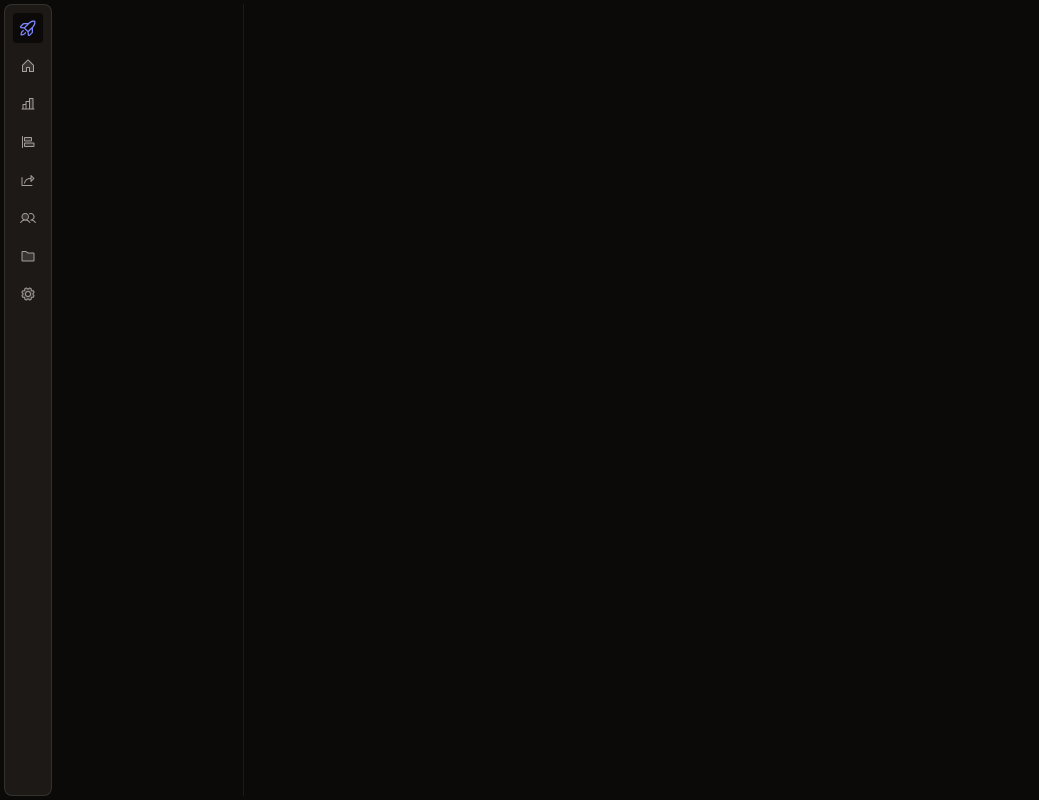
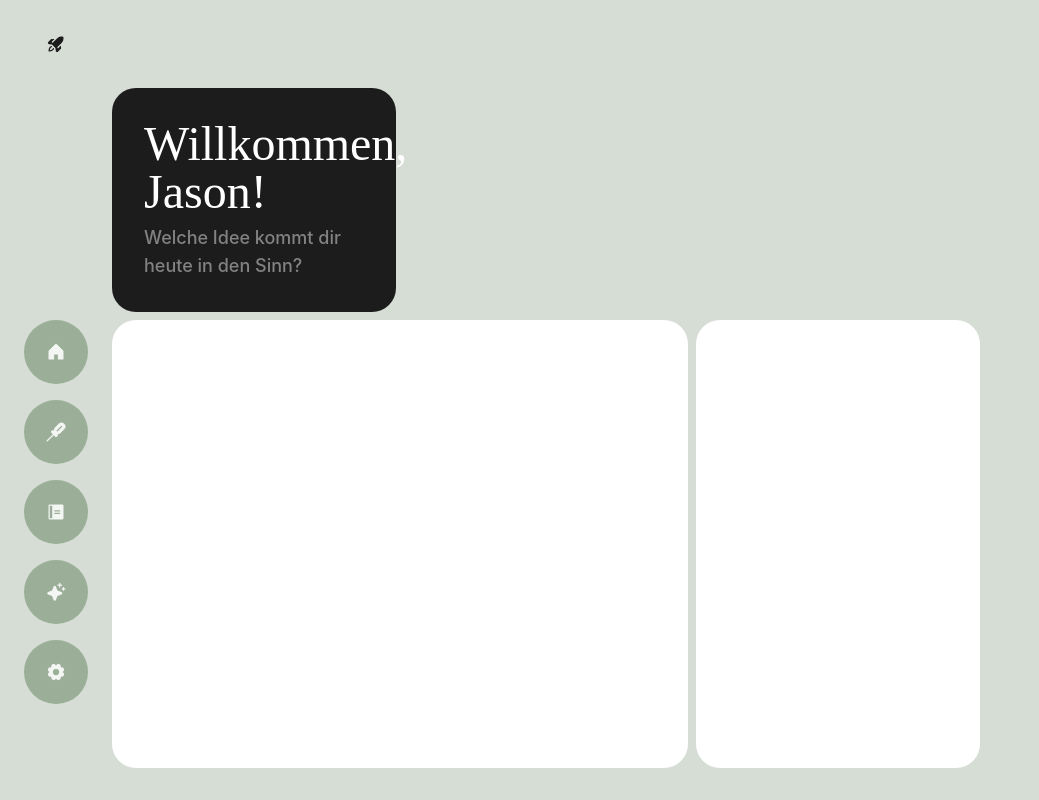
Before and after one commit to uncldrw/druskis-tools, a Nuxt app: page / in a window 1280 px wide. Shown: the whole page, without its empty margins (0-1039 px from the left). Built offline with nearby package versions, Linux system fonts and the light colour scheme.

Commit message:
Füge Dashboard-Layout mit Header und Sidebar hinzu, aktualisiere globale Stile und integriere neue Schriftarten

```diff
--- a/app.vue
+++ b/app.vue
@@ -1,5 +1,7 @@
 <template>
-  <NuxtPage />
+  <NuxtLayout>
+    <NuxtPage />
+  </NuxtLayout>
 </template>
 <style>
 @reference "./assets/css/main.postcss";
--- a/assets/css/main.postcss
+++ b/assets/css/main.postcss
@@ -1,12 +1,77 @@
 @import "tailwindcss";
+@import url("https://fonts.googleapis.com/css2?family=Manrope:wght@200..800&display=swap");
+@import url("https://fonts.googleapis.com/css2?family=Manrope:wght@200..800&family=Outfit:wght@100..900&display=swap");
 
 html {
-  @apply bg-stone-950 font-[450] text-stone-50;
+  @apply bg-neutral-50 font-[450] text-neutral-950;
   /* background-color: #292524; */
-  font-family: "PP Neue Montreal", -apple-system, system-ui, BlinkMacSystemFont,
-    "Segoe UI", Roboto;
+  font-family:
+    "Manrope",
+    -apple-system,
+    system-ui,
+    BlinkMacSystemFont,
+    "Segoe UI",
+    Roboto;
+}
+
+h1,
+h2,
+h3,
+h4,
+h5,
+h6 {
+  font-family: "Outfit";
+  font-weight: 400;
 }
 
 @theme {
-  --color-primary: #f3c614;
+  --color-neutral-50: #e8e8e8;
+  --color-neutral-100: #dedede;
+  --color-neutral-200: #c7c7c7;
+  --color-neutral-300: #b0b0b0;
+  --color-neutral-400: #999999;
+  --color-neutral-500: #828282;
+  --color-neutral-600: #6b6b6b;
+  --color-neutral-700: #545454;
+  --color-neutral-800: #3d3d3d;
+  --color-neutral-900: #262626;
+  --color-neutral-950: #1c1c1c;
+
+  --color-secondary: oklch(62.16% 0.217 287.67);
+  --color-secondary-50: oklch(96.18% 0.02 295.19);
+  --color-secondary-100: oklch(92.17% 0.042 295.9);
+  --color-secondary-200: oklch(84.46% 0.085 293.52);
+  --color-secondary-300: oklch(76.37% 0.132 291.86);
+  --color-secondary-400: oklch(62.16% 0.217 287.67);
+  --color-secondary-500: oklch(50.75% 0.282 278.57);
+  --color-secondary-600: oklch(44.58% 0.29 270.82);
+  --color-secondary-700: oklch(35.96% 0.232 271.76);
+  --color-secondary-800: oklch(26.58% 0.169 273.33);
+  --color-secondary-900: oklch(17.44% 0.107 278.2);
+  --color-secondary-950: oklch(12.06% 0.07 285.38);
+
+  --color-primary: oklch(90.56% 0.125 141.07);
+  --color-primary-50: oklch(98.96% 0.013 141.81);
+  --color-primary-100: oklch(97.31% 0.032 140.99);
+  --color-primary-200: oklch(94.94% 0.065 141.02);
+  --color-primary-300: oklch(92.42% 0.098 141.36);
+  --color-primary-400: oklch(90.56% 0.125 141.07);
+  --color-primary-500: oklch(85.24% 0.203 141.06);
+  --color-primary-600: oklch(81.31% 0.253 141.39);
+  --color-primary-700: oklch(68.02% 0.22 141.61);
+  --color-primary-800: oklch(51.26% 0.163 141.45);
+  --color-primary-900: oklch(31.32% 0.094 141.23);
+  --color-primary-950: oklch(21.59% 0.06 140.96);
+
+  --color-muted-50: oklch(97.11% 0.003 145.55);
+  --color-muted-100: oklch(94.17% 0.008 139.44);
+  --color-muted-200: oklch(88.89% 0.015 142.22);
+  --color-muted-300: oklch(80.6% 0.025 141.5);
+  --color-muted-400: oklch(72.98% 0.038 141.36);
+  --color-muted-500: oklch(64.24% 0.05 142.11);
+  --color-muted-600: oklch(54.69% 0.047 142.82);
+  --color-muted-700: oklch(45.09% 0.037 142.14);
+  --color-muted-800: oklch(34.18% 0.027 140.79);
+  --color-muted-900: oklch(23.19% 0.014 140.44);
+  --color-muted-950: oklch(16.02% 0.007 135.05);
 }
--- /dev/null
+++ b/components/App/Header.vue
@@ -0,0 +1,25 @@
+<template>
+  <header class="appHeader w-full bg-muted-200 min-h-22 max-h-22">
+    <div class="appHeader-wrapper h-full">
+      <div class="appHeader-container relative h-full">
+        <div class="appHeader-logo">
+          <span class="size-full flex p-2">
+            <span
+              class="h-full w-auto bg-transparent rounded-full grid place-content-center aspect-square mx-auto"
+            >
+              <Icon name="ph:rocket-launch-fill" class="size-5" />
+            </span>
+          </span>
+        </div>
+        <div class="w-full"></div>
+      </div>
+    </div>
+  </header>
+</template>
+
+<style lang="postcss" scoped>
+@reference "../../assets/css/main.postcss";
+.appHeader-logo {
+  @apply flex aspect-square h-full  absolute top-0 left-0 w-28;
+}
+</style>
--- /dev/null
+++ b/components/App/Sidebar.vue
@@ -0,0 +1,25 @@
+<script setup>
+import jsonMenu from "@/content/header/menu.json";
+</script>
+
+<template>
+  <aside class="appSidebar h-full min-w-28 bg-muted-200">
+    <div class="appSidebar-wrapper">
+      <div class="appSidebar-container mt-[14rem]">
+        <ul>
+          <template v-for="menuItem in jsonMenu">
+            <li class="aspect-square flex w-20 h-auto mx-auto">
+              <span class="p-2 size-full">
+                <span
+                  class="size-full bg-muted-400 grid place-content-center rounded-full"
+                >
+                  <Icon :name="menuItem.icon" class="size-5 text-muted-50" />
+                </span>
+              </span>
+            </li>
+          </template>
+        </ul>
+      </div>
+    </div>
+  </aside>
+</template>
--- /dev/null
+++ b/content/header/menu.json
@@ -0,0 +1,27 @@
+[
+  {
+    "label": "Home",
+    "icon": "ph:house-fill",
+    "href": "/"
+  },
+  {
+    "label": "Tools & Apps",
+    "icon": "ph:screwdriver-fill",
+    "href": "/about"
+  },
+  {
+    "label": "Wiki & Notes",
+    "icon": "ph:notebook-fill",
+    "href": "/contact"
+  },
+  {
+    "label": "AI",
+    "icon": "ph:sparkle-fill",
+    "href": "/blog"
+  },
+  {
+    "label": "Settings",
+    "icon": "ph:gear-fill",
+    "href": "/services"
+  }
+]
--- /dev/null
+++ b/layouts/dashboard.vue
@@ -0,0 +1,30 @@
+<template>
+  <div class="dashboardLayout-wrapper max-w-screen max-h-screen">
+    <AppHeader />
+    <div class="dashboardLayout-content flex w-full">
+      <AppSidebar />
+      <main class="w-full h-full overflow-auto">
+        <slot />
+      </main>
+    </div>
+  </div>
+</template>
+
+<style scoped lang="postcss">
+@reference "../assets/css/main.postcss";
+
+main {
+  @apply bg-muted-200;
+}
+
+.dashboardLayout-content {
+  overflow: auto;
+}
+
+.dashboardLayout-wrapper {
+  display: grid;
+  grid-template-rows: minmax(0, auto) 1fr;
+  height: 100vh;
+  overflow: hidden;
+}
+</style>
--- /dev/null
+++ b/layouts/default.vue
@@ -0,0 +1,5 @@
+<template>
+  <main>
+    <slot />
+  </main>
+</template>
--- a/package.json
+++ b/package.json
@@ -21,6 +21,7 @@
     "vue-router": "^4.5.0"
   },
   "devDependencies": {
+    "@iconify-json/uim": "^1.2.3",
     "@nuxtjs/supabase": "^1.5.0"
   }
 }
--- a/pages/index.vue
+++ b/pages/index.vue
@@ -1,5 +1,37 @@
+<script setup>
+definePageMeta({
+  layout: "dashboard",
+});
+</script>
+
 <template>
-  <div class="flex flex-col h-screen p-1 gap-1">
-    <Canvas></Canvas>
+  <div class="pageLayout-index pb-2 pr-2 gap-2">
+    <div class="flex">
+      <div class="bg-neutral-950 p-8 rounded-3xl w-full">
+        <div class="text-white">
+          <h3 class="font-semibold text-5xl mb-2">Willkommen, Jason!</h3>
+          <p class="text-neutral-500 text-lg">
+            Welche Idee kommt dir heute in den Sinn?
+          </p>
+        </div>
+      </div>
+    </div>
+    <div class="bg-transparent p-8 rounded-3xl w-full col-span-3"></div>
+    <div class="bg-white p-8 rounded-3xl w-full col-span-2">
+      <div class="py-48"></div>
+    </div>
+    <div class="bg-white p-8 rounded-3xl w-full col-span-1">
+      <div class="py-48"></div>
+    </div>
   </div>
 </template>
+
+<style lang="postcss" scoped>
+@reference "../assets/css/main.postcss";
+.pageLayout-index {
+  @apply grid;
+  grid-template-columns: repeat(4, minmax(0, 1fr));
+  grid-template-rows: 14rem;
+  grid-auto-rows: 1fr;
+}
+</style>
```
Also changed, not shown: 1 other file (tests, documents, lock files or other folders).
